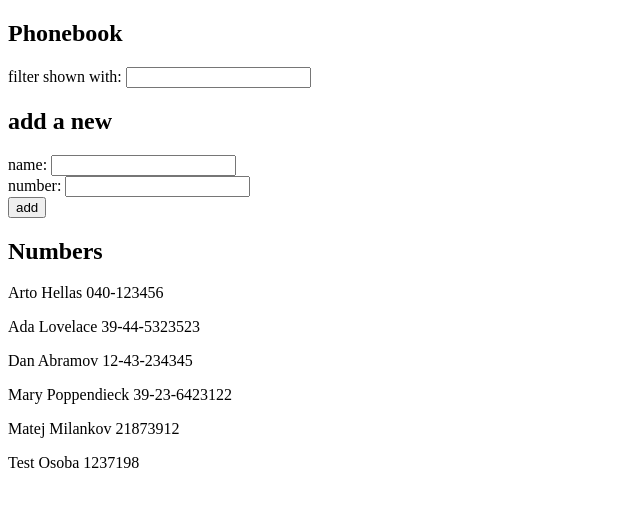
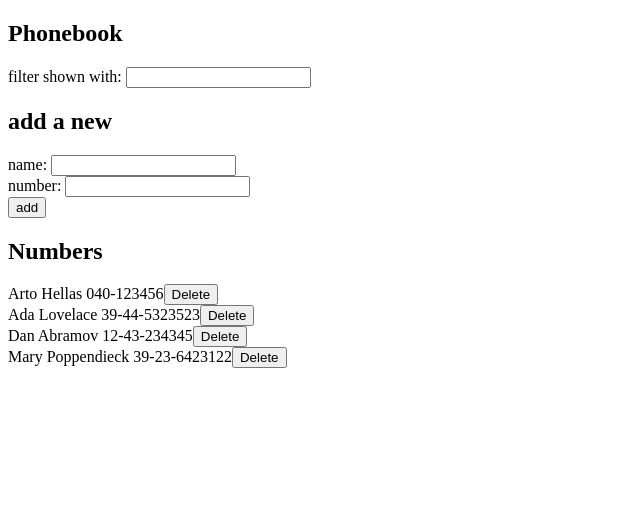
Before and after one commit to matejmilankov/full-stack-open, a React (Vite) app in the folder part2/phonebook/: page / in a window 1280 px wide. Shown: the top 506 px of the page, without its empty margins (0-640 px from the left). Built offline with nearby package versions, Linux system fonts and the light colour scheme; data requests are answered from the project's data file.

Commit message:
Implemented delete feature

```diff
--- a/part2/phonebook/db.json
+++ b/part2/phonebook/db.json
@@ -19,16 +19,6 @@
       "name": "Mary Poppendieck",
       "number": "39-23-6423122",
       "id": "4"
-    },
-    {
-      "name": "Matej Milankov",
-      "number": "21873912",
-      "id": "8L6s1Av4ns4"
-    },
-    {
-      "name": "Test Osoba",
-      "number": "1237198",
-      "id": "qK007WwOPbs"
     }
   ],
   "$schema": "./node_modules/json-server/schema.json"
--- a/part2/phonebook/services/persons.js
+++ b/part2/phonebook/services/persons.js
@@ -11,4 +11,9 @@ const create = (changedPerson) => {
     return request.then(response => response.data);
 }
 
-export default { getAll, create }
+const remove = (id) => {
+    const request = axios.delete(`${baseUrl}/${id}`);
+    return request.then(response => response.data);
+}
+
+export default { getAll, create, remove }
--- a/part2/phonebook/src/App.jsx
+++ b/part2/phonebook/src/App.jsx
@@ -28,7 +28,7 @@ const App = () => {
       return alert(`${newName} is already added to phonebook`);
 
     personService
-      .create({name: newName, number: newNumber})
+      .create({ name: newName, number: newNumber })
       .then(newPerson => {
         setPersons(prev => [...prev, newPerson]);
         setNewName('');
@@ -43,6 +43,17 @@ const App = () => {
 
   const handleSearch = (event) => {
     setFilter(event.target.value);
+  }
+
+  const handleDelete = (id, name) => {
+    if (window.confirm(`Delete ${name} ?`)) {
+      personService
+        .remove(id)
+        .then(() => {
+          setPersons(prevPersons => prevPersons.filter(p => p.id !== id));
+        })
+        .catch(error => console.log("fail", error));
+    }
   }
 
   const personsToShow = persons.filter(person => person.name.toLowerCase().includes(filter.toLowerCase()));
@@ -65,7 +76,7 @@ const App = () => {
       />
 
       <h2>Numbers</h2>
-      <Persons personsToShow={personsToShow} />
+      <Persons personsToShow={personsToShow} handleDelete={handleDelete} />
     </div>
   )
 }
--- a/part2/phonebook/src/Persons.jsx
+++ b/part2/phonebook/src/Persons.jsx
@@ -1,10 +1,13 @@
-export function Persons({ personsToShow }) {
+export function Persons({ personsToShow, handleDelete }) {
     return (
         <>
             {personsToShow.map(person => (
-                <p key={person.name}>
-                    {person.name} {person.number}
-                </p>
+                <div key={person.id}>
+                    <span>
+                        {person.name} {person.number}
+                    </span>
+                    <button onClick={() => handleDelete(person.id, person.name)}>Delete</button>
+                </div>
             ))}
         </>
     )
```
